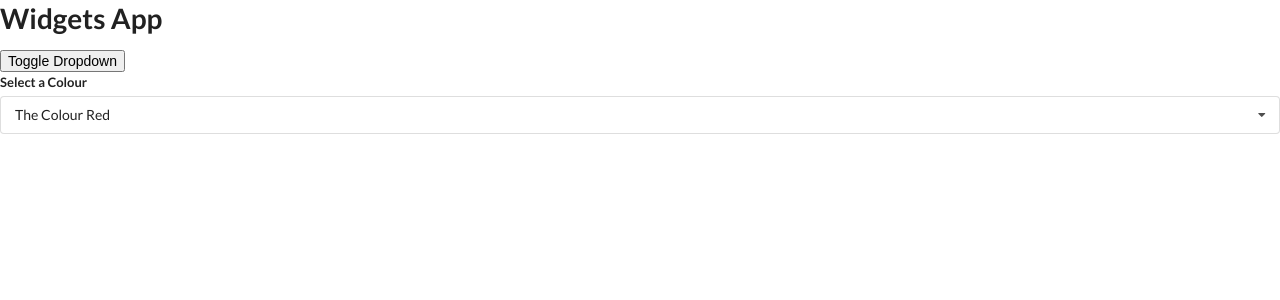
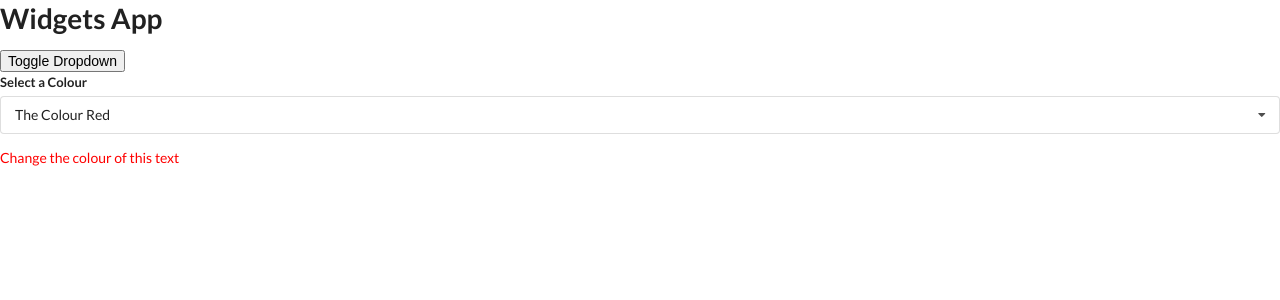
Before and after one commit to BenCullenDev/widgets, a React (Create React App) app: page / in a window 1280 px wide. Shown: the top 300 px of the page. Built offline with nearby package versions, Linux system fonts and the light colour scheme.

Commit message:
added color changing text depending on which colour you have selected

```diff
--- a/src/components/Dropdown.js
+++ b/src/components/Dropdown.js
@@ -51,6 +51,9 @@ const Dropdown = ({ options, selected, onSelectedChange }) => {
 					</div>
 				</div>
 			</div>
+			<p style={{ color: `${selected.value}` }}>
+				Change the colour of this text
+			</p>
 		</div>
 	);
 };
```
